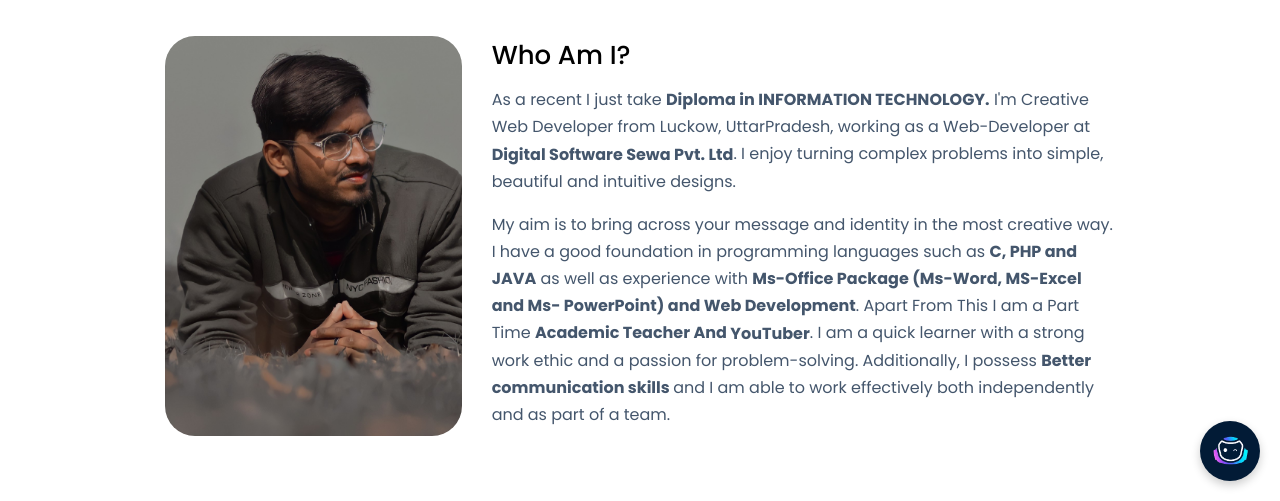
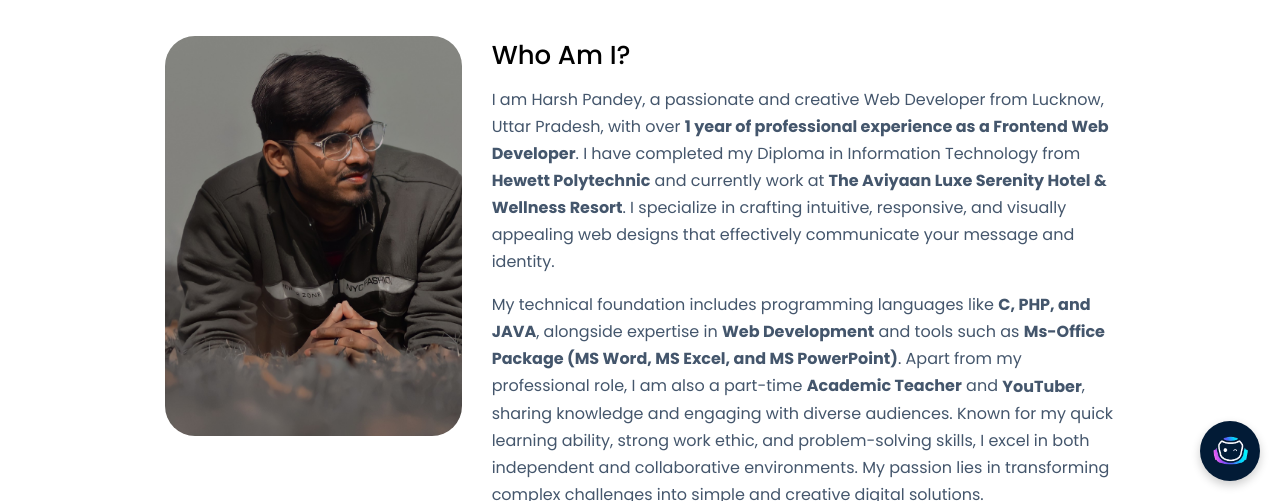
Before and after one commit to lucifer01430/Portfolio, a plain HTML site: page about.html in a window 1280 px wide. Shown: the part 299-800 px from the top of the page. Drawn offline with Linux system fonts and the light colour scheme.

Commit message:
Update about.html

```diff
--- a/about.html
+++ b/about.html
@@ -170,16 +170,13 @@
                                     <!-- name -->
                                     <h4 class="bostami-parsonal-info-title">Who am i?</h4>
                                     <p class="bostami-parsonal-info-bio-text">
+                                        I am Harsh Pandey, a passionate and creative Web Developer from Lucknow, Uttar Pradesh, with over <b>1 year of professional experience as a Frontend Web Developer</b>. I have completed my Diploma in Information Technology from <a href="https://hewettpolytechnic.org/"><b>Hewett Polytechnic</b></a> and currently work at <a href="https://theaviyaan.com"><b>The Aviyaan Luxe Serenity Hotel & Wellness Resort</b></a>. I specialize in crafting intuitive, responsive, and visually appealing web designs that effectively communicate your message and identity.
+                                    </p>
 
-                                    As a recent I just take <b> Diploma in INFORMATION TECHNOLOGY.</b>
-                                    I'm Creative Web Developer
-                                        from Luckow, UttarPradesh, working as a Web-Developer at <a class="hvr-pop" href="https://digitalsoftwaresewa.in/" target="_blank" rel="noopener noreffer"><b>Digital Software Sewa Pvt. Ltd</b></a>. I enjoy
-                                        turning complex problems into simple, beautiful and intuitive designs.
+                                    <p class="bostami-parsonal-info-bio-text">
+                                        My technical foundation includes programming languages like <b>C, PHP, and JAVA</b>, alongside expertise in <b>Web Development</b> and tools such as <b>Ms-Office Package (MS Word, MS Excel, and MS PowerPoint)</b>. Apart from my professional role, I am also a part-time <b>Academic Teacher</b> and <b><a class="hvr-pop" href="https://www.youtube.com/@DigitalDoze0143" target="_blank" rel="noopener noreffer">YouTuber</a></b>, sharing knowledge and engaging with diverse audiences. Known for my quick learning ability, strong work ethic, and problem-solving skills, I excel in both independent and collaborative environments. My passion lies in transforming complex challenges into simple and creative digital solutions.
+                                    </p>
 
-                                 </p>
-
-                                    <p class="bostami-parsonal-info-bio-text">My aim is to bring across your message and
-                                        identity in the most creative way. I have a good foundation in programming languages such as  <b>C, PHP and JAVA</b> as well as experience with <b>Ms-Office Package (Ms-Word, MS-Excel and Ms- PowerPoint) and Web Development</b>. Apart From This I am a Part Time <b>Academic Teacher And <a class="hvr-pop" href="https://www.youtube.com/@DigitalDoze0143" target="_blank" rel="noopener noreffer">YouTuber</a></b>. I am a quick learner with a strong work ethic and a passion for problem-solving. Additionally, I possess <b> Better communication skills </b>and I am able to work effectively both independently and as part of a team.</p>
 
 
 </div>
```
